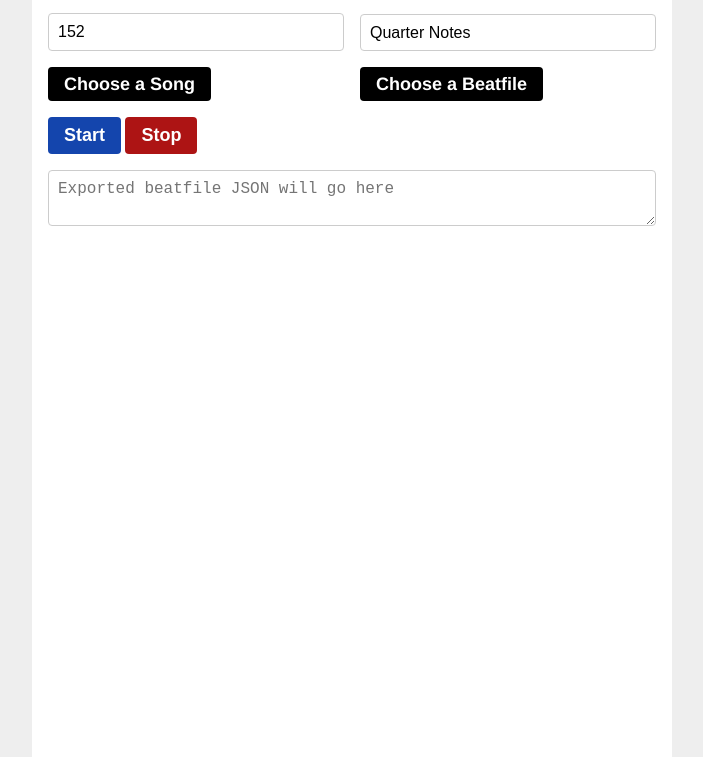
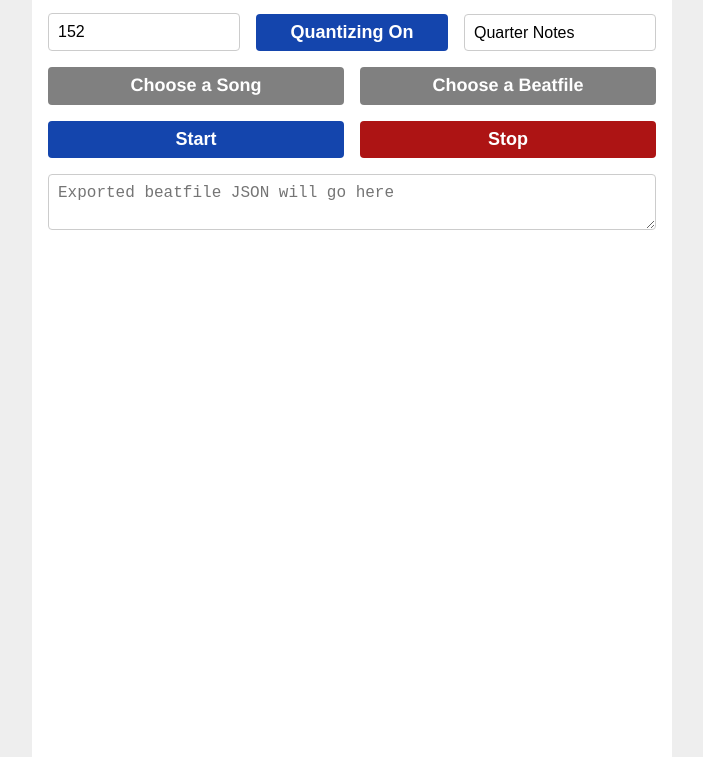
Before and after one commit to cranderveldt/beat-saber-tap-maker, a website built with Parcel: page src/index.html in a window 1280 px wide. Shown: the part 43-800 px from the top of the page, without its empty margins (288-991 px from the left). Built offline with nearby package versions, Linux system fonts and the light colour scheme; some packages are replaced by stand-ins of ours.

Commit message:
optional quantizing

```diff
--- a/src/index.html
+++ b/src/index.html
@@ -11,29 +11,36 @@
     <h1 class="h24 bm-16">Beat Saber Tap Maker</h1>
 
     <div class="bm-16 flex-row">
-      <div class="flex-col-6">
+      <div class="flex-col-4">
         <input class="form-control" type="number" ng-model="vm.bpm">
       </div>
-      <div class="flex-col-6">
-        <select class="form-control" placeholder="Quantize to" ng-model="vm.precision" ng-options="option.value as option.label for option in vm.precisions"></select>
+      <div class="flex-col-4">
+        <button ng-click="vm.quantize = !vm.quantize" class="btn btn-block" ng-class="vm.quantize ? 'btn-blue' : 'btn-gray'">Quantizing <span ng-bind="vm.quantize ? 'On' : 'Off'"></span></button>
+      </div>
+      <div class="flex-col-4">
+        <select class="form-control" ng-disabled="!vm.quantize" placeholder="Quantize to" ng-model="vm.precision" ng-options="option.value as option.label for option in vm.precisions"></select>
       </div>
     </div>
 
     <div class="bm-16 flex-row">
       <div class="flex-col-6">
         <input id="audio-input" bstm-audio type="file" accept="audio/*" />
-        <label for="audio-input" ng-bind="vm.audioSrcName"></label>
+        <label for="audio-input" ng-bind="vm.audioSrcName" ng-class="vm.audioLoaded ? 'loaded' : ''"></label>
         <audio bstm-audio-player></audio>
       </div>
       <div class="flex-col-6">
         <input id="beatfile-input" bstm-beatfile type="file" accept="application/json" />
-        <label for="beatfile-input" ng-bind="vm.beatfileName"></label>
+        <label for="beatfile-input" ng-bind="vm.beatfileName" ng-class="vm.beatfileLoaded ? 'loaded' : ''"></label>
       </div>
     </div>
 
-    <div class="bm-16">
-      <button ng-click="vm.startListening()" class="btn btn-blue">Start</button>
-      <button ng-click="vm.stopListener()" class="btn btn-red">Stop</button>
+    <div class="bm-16 flex-row">
+      <div class="flex-col-6">
+        <button ng-click="vm.startListening()" class="btn btn-blue btn-block">Start</button>
+      </div>
+      <div class="flex-col-6">
+        <button ng-click="vm.stopListener()" class="btn btn-red btn-block">Stop</button>
+      </div>
     </div>
 
     <div class="bm-16" ng-if="vm.start">
--- a/src/index.js
+++ b/src/index.js
@@ -16,6 +16,7 @@ app.controller('MainController', [
     vm.audioSrcName = 'Choose a Song'
     vm.beatfileName = 'Choose a Beatfile'
     vm.start = false
+    vm.quantize = true
     vm.bpm = 152
     vm.precision = .25
     vm.precisions = [
@@ -115,7 +116,13 @@ app.controller('MainController', [
       const millisecondsBetweenBeats = Math.round(60000 / vm.bpm)
       const millisecondsBetweenQuantums = Math.round(60000 * vm.precision / vm.bpm)
       vm.notes = notes.map((note, index) => {
+        const newNote = new BeatNote
         let time = note.time - vm.startTime
+        const beat = Math.floor(time / millisecondsBetweenBeats)
+        let part = (time % millisecondsBetweenBeats) / millisecondsBetweenBeats
+        newNote._time = beat + part
+
+        if (vm.quantize) {
           const mod = note.time % millisecondsBetweenQuantums
           if (mod !== 0) {
             time = time - mod
@@ -123,10 +130,10 @@ app.controller('MainController', [
               time = time + millisecondsBetweenQuantums
             }
           }
-        const beat = Math.floor(time / millisecondsBetweenBeats)
-        const part = Math.floor((time % millisecondsBetweenBeats) / millisecondsBetweenQuantums)
-        const newNote = new BeatNote
+          part = Math.floor((time % millisecondsBetweenBeats) / millisecondsBetweenQuantums)
           newNote._time = beat + (part * vm.precision)
+        }
+
         newNote._type = note.position.x > 1 ? 1 : 0
         newNote._lineIndex = note.position.x
         newNote._lineLayer = note.position.y
@@ -137,11 +144,13 @@ app.controller('MainController', [
     $scope.onAudioChange = (src, name) => {
       $scope.audioPlayer[0].src = src
       vm.audioSrcName = name
+      vm.audioLoaded = true
       $scope.$digest()
     };
 
     $scope.onBeatfileChange = json => {
       vm.beatfile = new BeatSong(json)
+      vm.beatfileLoaded = true
       $scope.$digest()
     };
   }
--- a/src/sass/styles.scss
+++ b/src/sass/styles.scss
@@ -142,6 +142,15 @@ body {
   background: $red;
 }
 
+.btn-gray {
+  background: $gray;
+}
+
+.btn-block {
+  width: 100%;
+  display: block;
+}
+
 .form-control {
   padding: 9px;
   background: white;
@@ -155,6 +164,10 @@ body {
 select.form-control {
   -webkit-appearance: none;
   position: relative;
+  &:disabled {
+    background: #ddd;
+    color: #aaa;
+  }
 }
 
 input[type=file] {
@@ -169,14 +182,19 @@ input[type=file] {
     border-radius: 4px;
     cursor: pointer;
     font-size: 18px;
+    line-height: 1.2;
     font-weight: 700;
     color: white;
-    background-color: black;
-    display: inline-block;
+    background: $gray;
+    display: block;
+    text-align: center;
+    &.loaded {
+      background: $blue;
+    }
   }
   &:focus + label,
   & + label:hover {
-    background-color: $gray;
+    opacity: .8;
   }
 }
 
@@ -198,6 +216,10 @@ input[type=file] {
 
 .flex-col-6 {
   width: 50%;
+}
+
+.flex-col-4 {
+  width: 33.3333333%;
 }
 
 .flex-col-3 {
```
Also changed, not shown: dist/index.html, 3 other files. Lines whose indentation alone changed are shown as unchanged.
